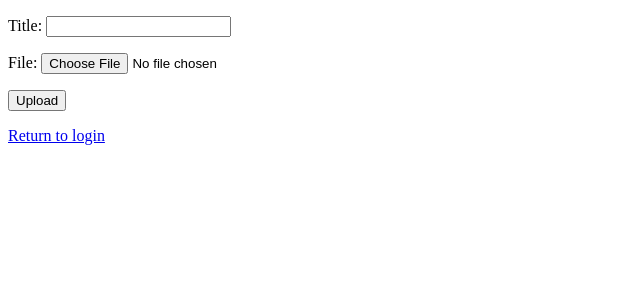
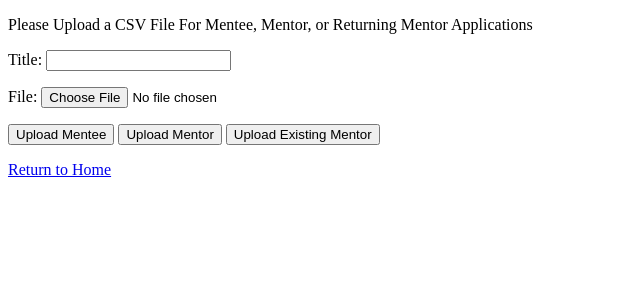
Before and after one commit to GEM-M-Ms/matcher, a Django app: page /matching/data-upload in a window 1280 px wide. Shown: the top 300 px of the page, without its empty margins (0-640 px from the left). Run offline with Django 3.2, Linux system fonts and the light colour scheme.

Commit message:
Upload 3 different files

```diff
--- a/matching/forms.py
+++ b/matching/forms.py
@@ -1,5 +1,14 @@
 from django import forms
+from .models import Mentee, Document
 
 class UploadFileForm(forms.Form):
+    model = Document
     title = forms.CharField(max_length=50)
     file = forms.FileField()
+
+class ModelUploadFileForm(forms.ModelForm):
+    class Meta:
+
+        model = Mentee
+
+        fields = ['FName', 'LName']
--- a/matching/views.py
+++ b/matching/views.py
@@ -1,8 +1,9 @@
 from django.shortcuts import render
 from django.http import HttpResponse
-from .forms import UploadFileForm
+from .forms import UploadFileForm, ModelUploadFileForm
 from django.http import HttpResponseRedirect
-from .utils import handle_upload_files
+from .utils import handle_mentee_files, handle_mentor_files, handle_return_mentor_files
+from django.contrib import messages
 
 
 
@@ -11,11 +12,27 @@ def index(request):
 
 def upload_file(request):
     if request.method == 'POST':
+
         form = UploadFileForm(request.POST, request.FILES)
-        if form.is_valid():
-            handle_upload_files(request.FILES['file'])
+
+        if form.is_valid() and "mentee" in request.POST:
+            # file is saved
+            handle_mentee_files(request.FILES['file'])
             #redirect to success page
-            return HttpResponseRedirect('/matching')
+            return HttpResponseRedirect('/matching/data-upload')
+
+        elif form.is_valid() and "mentor" in request.POST:
+            # file is saved
+            handle_mentor_files(request.FILES['file'])
+            #redirect to success page
+            return HttpResponseRedirect('/matching/data-upload')
+        elif form.is_valid() and "mentor_return" in request.POST:
+            # file is saved
+            handle_return_mentor_files(request.FILES['file'])
+            #redirect to success page
+            return HttpResponseRedirect('/matching/data-upload')
     else:
+        messages.error(request,'File is not CSV type')
         form = UploadFileForm()
+
     return render(request, 'upload.html', {'form': form})
--- a/templates/upload.html
+++ b/templates/upload.html
@@ -5,14 +5,26 @@
 
 {% load static %}
 
+{% if messages %}
+  <ul class="messages">
+      {% for message in messages %}
+      <li{% if message.tags %} class="{{ message.tags }}"{% endif %}>{{ message }}</li>
+      {% endfor %}
+  </ul>
+{% endif %}
 
-<p> Please Upload a CSV File</p>
+
+
 {% block content %}
+<p> Please Upload a CSV File For Mentee, Mentor, or Returning Mentor Applications</p>
   <form method="post" enctype="multipart/form-data">
     {% csrf_token %}
     {{ form.as_p }}
-    <button type="submit">Upload</button>
+    <button type="submit" name="mentee">Upload Mentee</button>
+    <button type="submit" name="mentor">Upload Mentor</button>
+    <button type="submit" name="mentor_return">Upload Existing Mentor</button>
+
   </form>
 
-  <p><a href="{% url 'login' %}">Return to login</a></p>
+  <p><a href="{% url 'login' %}">Return to Home</a></p>
 {% endblock %}
```
Also changed, not shown: matching/models.py (+5 -2 lines), matching/utils.py (+9 -0 lines).
